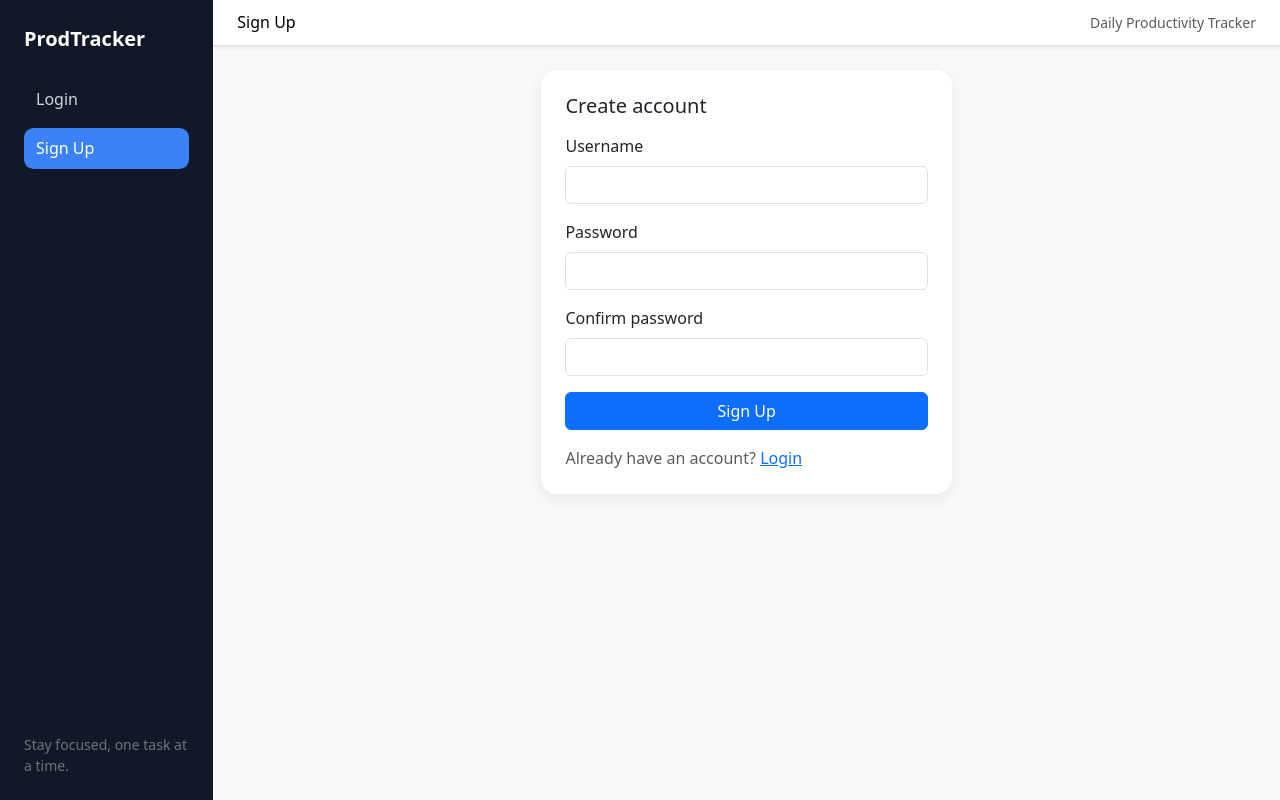
After one commit to damnnrachit/productivity-tracker, a Flask app: page /signup in a window 1280 px wide. The commit adds this page. Run offline with Flask 3, Linux system fonts and the light colour scheme.

Commit message:
updated project

```diff
--- a/app.py
+++ b/app.py
@@ -1,18 +1,21 @@
 from __future__ import annotations
 
+import json
 import os
 import uuid
 
-from flask import Flask, abort, redirect, render_template, request, session, url_for
-from flask_login import LoginManager, UserMixin, current_user, login_user
+from flask import Flask, abort, flash, redirect, render_template, request, url_for
+from flask_login import LoginManager, UserMixin, current_user, login_required, login_user, logout_user
+from werkzeug.security import check_password_hash, generate_password_hash
 from pathlib import Path
 
 from task_manager import TaskManager
 
 
-class SessionUser(UserMixin):
-    def __init__(self, user_id: str) -> None:
+class AppUser(UserMixin):
+    def __init__(self, user_id: str, username: str) -> None:
         self.id = user_id
+        self.username = username
 
 
 def create_app() -> Flask:
@@ -21,28 +24,156 @@ def create_app() -> Flask:
     app.secret_key = os.environ.get("SECRET_KEY", "dev-secret-change-me")
     login_manager = LoginManager()
     login_manager.init_app(app)
+    login_manager.login_view = "login_page"
+    login_manager.login_message = "Please log in to continue."
     login_manager.session_protection = "strong"
     data_dir = app_root / "data"
     data_dir.mkdir(parents=True, exist_ok=True)
+    users_file = data_dir / "users.json"
+
+    def load_users() -> list[dict[str, str]]:
+        if not users_file.exists():
+            return []
+        try:
+            data = json.loads(users_file.read_text(encoding="utf-8"))
+            if not isinstance(data, list):
+                return []
+            users: list[dict[str, str]] = []
+            for item in data:
+                if not isinstance(item, dict):
+                    continue
+                user_id = str(item.get("id", "")).strip()
+                username = str(item.get("username", "")).strip()
+                password_hash = str(item.get("password_hash", "")).strip()
+                if user_id and username and password_hash:
+                    users.append(
+                        {"id": user_id, "username": username, "password_hash": password_hash}
+                    )
+            return users
+        except (json.JSONDecodeError, OSError):
+            return []
+
+    def save_users(users: list[dict[str, str]]) -> None:
+        users_file.parent.mkdir(parents=True, exist_ok=True)
+        users_file.write_text(json.dumps(users, indent=2), encoding="utf-8")
+
+    def find_user_by_id(user_id: str) -> dict[str, str] | None:
+        for user in load_users():
+            if user["id"] == user_id:
+                return user
+        return None
+
+    def find_user_by_username(username: str) -> dict[str, str] | None:
+        target = username.strip().lower()
+        for user in load_users():
+            if user["username"].lower() == target:
+                return user
+        return None
 
     @login_manager.user_loader
-    def load_user(user_id: str) -> SessionUser:
-        return SessionUser(user_id)
-
-    @app.before_request
-    def ensure_user() -> None:
-        # Session-scoped identity so multiple users get unique JSON storage.
-        if "user_id" not in session:
-            session["user_id"] = uuid.uuid4().hex
-        if not current_user.is_authenticated:
-            login_user(SessionUser(session["user_id"]), remember=False)
+    def load_user(user_id: str) -> AppUser | None:
+        user = find_user_by_id(user_id)
+        if user is None:
+            return None
+        return AppUser(user_id=user["id"], username=user["username"])
 
     def get_manager() -> TaskManager:
-        user_id = current_user.get_id() or session["user_id"]
+        user_id = current_user.get_id()
+        if not user_id:
+            abort(401)
         file_path = data_dir / f"tasks_{user_id}.json"
         return TaskManager(file_path=file_path)
 
+    @app.get("/signup")
+    def signup_page():
+        if current_user.is_authenticated:
+            return redirect(url_for("home"))
+        return render_template("signup.html", error=None, username="")
+
+    @app.post("/signup")
+    def signup():
+        if current_user.is_authenticated:
+            return redirect(url_for("home"))
+
+        username = request.form.get("username", "").strip()
+        password = request.form.get("password", "")
+        confirm_password = request.form.get("confirm_password", "")
+
+        if not username:
+            return render_template("signup.html", error="Username is required.", username=username)
+        if len(username) < 3:
+            return render_template(
+                "signup.html",
+                error="Username must be at least 3 characters.",
+                username=username,
+            )
+        if len(password) < 6:
+            return render_template(
+                "signup.html",
+                error="Password must be at least 6 characters.",
+                username=username,
+            )
+        if password != confirm_password:
+            return render_template(
+                "signup.html",
+                error="Passwords do not match.",
+                username=username,
+            )
+        if find_user_by_username(username) is not None:
+            return render_template(
+                "signup.html",
+                error="Username already exists.",
+                username=username,
+            )
+
+        users = load_users()
+        user_id = uuid.uuid4().hex
+        users.append(
+            {
+                "id": user_id,
+                "username": username,
+                "password_hash": generate_password_hash(password),
+            }
+        )
+        save_users(users)
+        login_user(AppUser(user_id=user_id, username=username), remember=False)
+        flash("Signup successful. Welcome!", "success")
+        return redirect(url_for("home"))
+
+    @app.get("/login")
+    def login_page():
+        if current_user.is_authenticated:
+            return redirect(url_for("home"))
+        return render_template("login.html", error=None, username="")
+
+    @app.post("/login")
+    def login():
+        if current_user.is_authenticated:
+            return redirect(url_for("home"))
+
+        username = request.form.get("username", "").strip()
+        password = request.form.get("password", "")
+        user = find_user_by_username(username)
+        if user is None or not check_password_hash(user["password_hash"], password):
+            return render_template(
+                "login.html",
+                error="Invalid username or password.",
+                username=username,
+            )
+
+        login_user(AppUser(user_id=user["id"], username=user["username"]), remember=False)
+        flash("Logged in successfully.", "success")
+        return redirect(url_for("home"))
+
+    @app.post("/logout")
+    @login_required
+    def logout():
+        logout_user()
+        flash("Logged out successfully.", "info")
+        return redirect(url_for("login_page"))
+
     @app.get("/")
+    @login_required
     def home():
         manager = get_manager()
         tasks = manager.tasks
@@ -58,10 +189,12 @@ def create_app() -> Flask:
         )
 
     @app.get("/add")
+    @login_required
     def add_task_page():
         return render_template("add.html", error=None, title="", due_date="")
 
     @app.post("/add")
+    @login_required
     def add_task():
         manager = get_manager()
         title = request.form.get("title", "").strip()
@@ -88,6 +221,7 @@ def create_app() -> Flask:
         return redirect(url_for("home"))
 
     @app.get("/review")
+    @login_required
     def review_page():
         manager = get_manager()
         tasks = manager.tasks
@@ -103,6 +237,7 @@ def create_app() -> Flask:
         )
 
     @app.post("/review/<int:index>/complete")
+    @login_required
     def complete_task(index: int):
         manager = get_manager()
         try:
@@ -112,6 +247,7 @@ def create_app() -> Flask:
         return redirect(url_for("review_page"))
 
     @app.post("/review/<int:index>/delete")
+    @login_required
     def delete_task(index: int):
         manager = get_manager()
         try:
--- a/templates/base.html
+++ b/templates/base.html
@@ -18,10 +18,14 @@
       <div class="row min-vh-100">
         <aside class="col-12 col-md-3 col-xl-2 sidebar p-0">
           <div class="d-flex flex-column h-100 p-3 p-md-4">
-            <a href="{{ url_for('home') }}" class="d-flex align-items-center mb-4 text-decoration-none">
+            <a
+              href="{% if current_user.is_authenticated %}{{ url_for('home') }}{% else %}{{ url_for('login_page') }}{% endif %}"
+              class="d-flex align-items-center mb-4 text-decoration-none"
+            >
               <span class="fs-5 fw-bold text-white">ProdTracker</span>
             </a>
             <ul class="nav nav-pills flex-column gap-2">
+              {% if current_user.is_authenticated %}
                 <li class="nav-item">
                   <a href="{{ url_for('home') }}" class="nav-link {% if active_page == 'home' %}active{% endif %}">
                     Dashboard
@@ -37,6 +41,18 @@
                     Review Tasks
                   </a>
                 </li>
+              {% else %}
+                <li class="nav-item">
+                  <a href="{{ url_for('login_page') }}" class="nav-link {% if active_page == 'login' %}active{% endif %}">
+                    Login
+                  </a>
+                </li>
+                <li class="nav-item">
+                  <a href="{{ url_for('signup_page') }}" class="nav-link {% if active_page == 'signup' %}active{% endif %}">
+                    Sign Up
+                  </a>
+                </li>
+              {% endif %}
             </ul>
             <div class="mt-auto small text-secondary pt-3">
               Stay focused, one task at a time.
@@ -48,11 +64,36 @@
           <nav class="navbar navbar-expand bg-white border-bottom shadow-sm">
             <div class="container-fluid px-3 px-md-4">
               <span class="navbar-brand mb-0 h1 fs-6 fs-md-5">{{ page_title or 'Dashboard' }}</span>
+              {% if current_user.is_authenticated %}
+                <div class="d-flex align-items-center gap-2">
+                  <span class="text-body-secondary small d-none d-sm-inline">{{ current_user.username }}</span>
+                  <form action="{{ url_for('logout') }}" method="post" class="m-0">
+                    <button type="submit" class="btn btn-sm btn-outline-secondary">Logout</button>
+                  </form>
+                </div>
+              {% else %}
                 <span class="text-body-secondary small d-none d-sm-inline">Daily Productivity Tracker</span>
+              {% endif %}
             </div>
           </nav>
 
           <main class="p-3 p-md-4">
+            {% with messages = get_flashed_messages(with_categories=true) %}
+              {% if messages %}
+                <div class="mb-3">
+                  {% for category, message in messages %}
+                    {% if category == "success" %}
+                      {% set bs_category = "success" %}
+                    {% elif category == "info" %}
+                      {% set bs_category = "info" %}
+                    {% else %}
+                      {% set bs_category = "secondary" %}
+                    {% endif %}
+                    <div class="alert alert-{{ bs_category }} mb-2" role="alert">{{ message }}</div>
+                  {% endfor %}
+                </div>
+              {% endif %}
+            {% endwith %}
             {% block content %}{% endblock %}
           </main>
         </div>
--- /dev/null
+++ b/templates/signup.html
@@ -0,0 +1,43 @@
+{% extends "base.html" %}
+
+{% set active_page = "signup" %}
+{% set page_title = "Sign Up" %}
+
+{% block title %}Sign Up - Daily Productivity Tracker{% endblock %}
+
+{% block content %}
+  <div class="row justify-content-center">
+    <div class="col-12 col-md-8 col-lg-5">
+      <div class="card stat-card">
+        <div class="card-body p-4">
+          <h5 class="card-title mb-3">Create account</h5>
+
+          {% if error %}
+            <div class="alert alert-danger" role="alert">{{ error }}</div>
+          {% endif %}
+
+          <form action="{{ url_for('signup') }}" method="post" class="vstack gap-3">
+            <div>
+              <label for="username" class="form-label">Username</label>
+              <input id="username" name="username" value="{{ username }}" class="form-control" required />
+            </div>
+            <div>
+              <label for="password" class="form-label">Password</label>
+              <input id="password" type="password" name="password" class="form-control" required />
+            </div>
+            <div>
+              <label for="confirm_password" class="form-label">Confirm password</label>
+              <input id="confirm_password" type="password" name="confirm_password" class="form-control" required />
+            </div>
+            <button type="submit" class="btn btn-primary">Sign Up</button>
+          </form>
+
+          <div class="mt-3">
+            <span class="text-body-secondary">Already have an account?</span>
+            <a href="{{ url_for('login_page') }}">Login</a>
+          </div>
+        </div>
+      </div>
+    </div>
+  </div>
+{% endblock %}
```
Also changed, not shown: templates/login.html (added, +39 -0 lines). Lines whose indentation alone changed are shown as unchanged.
